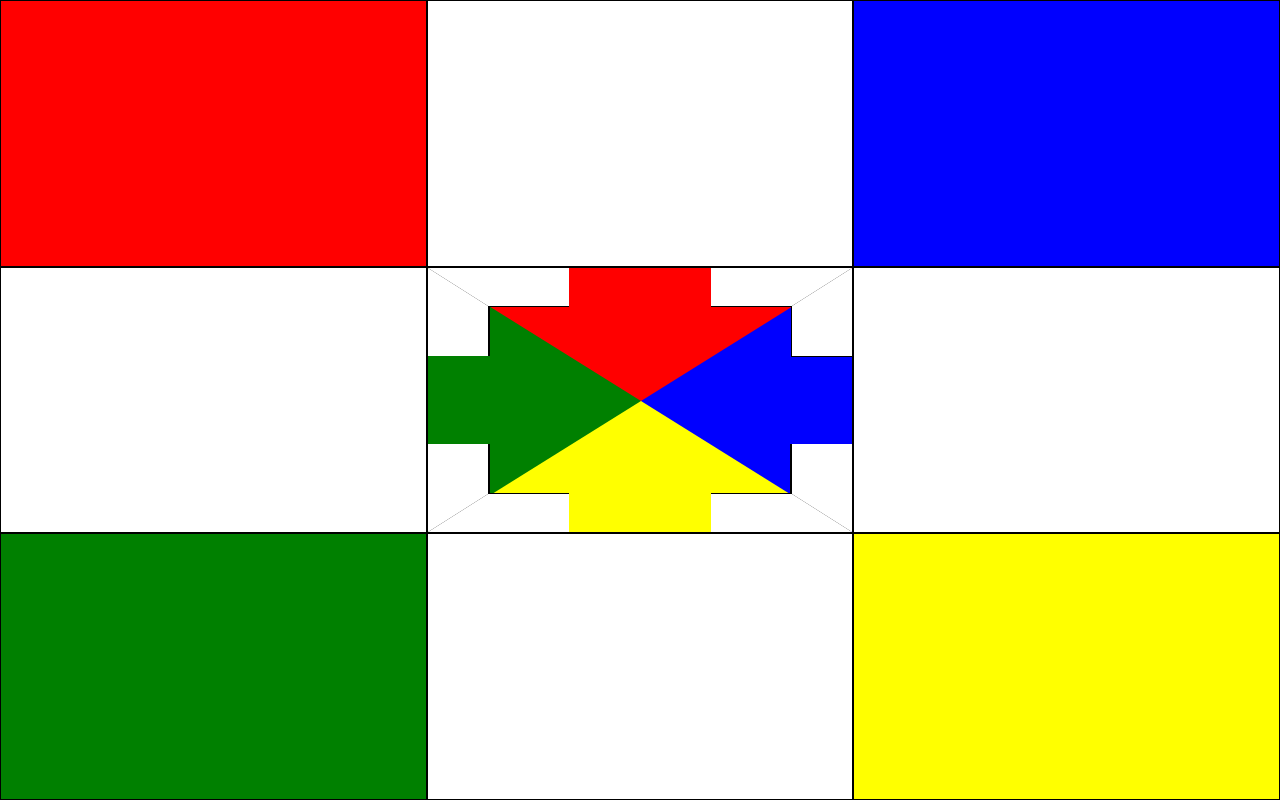
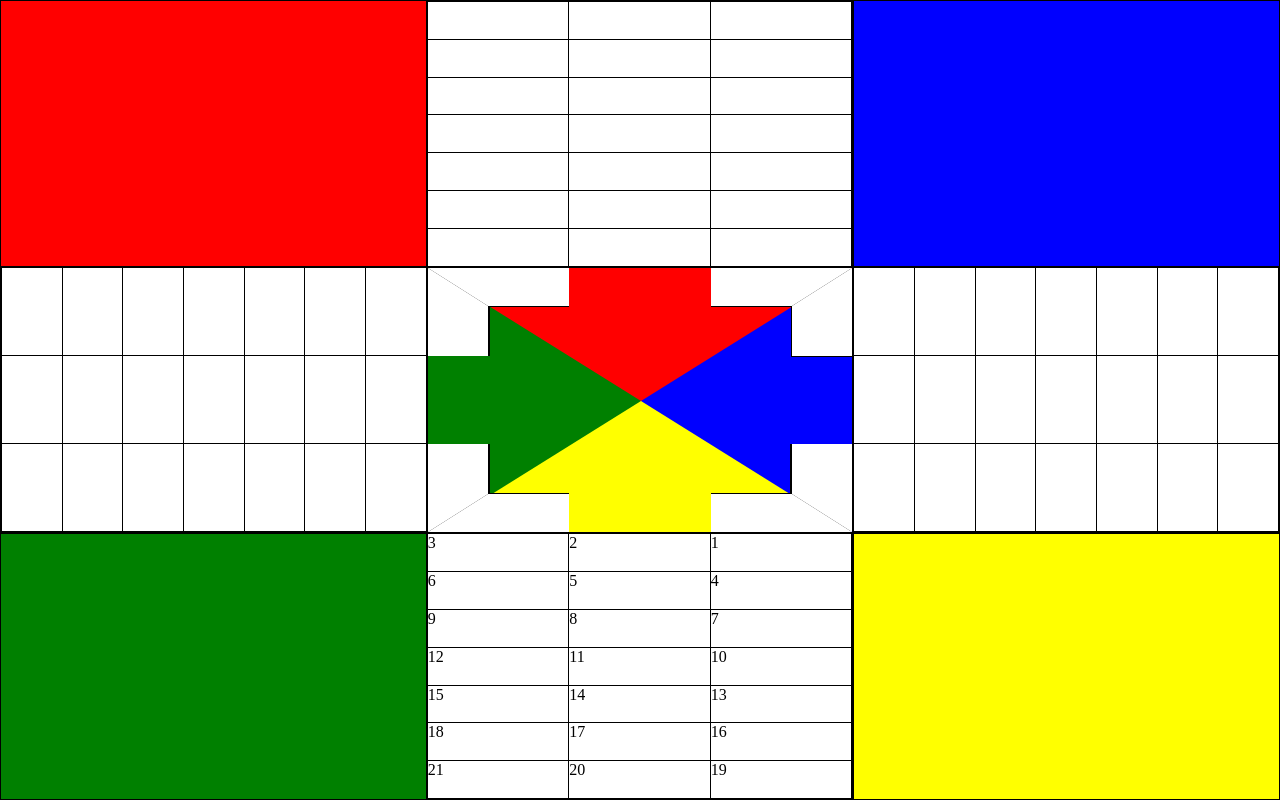
Before and after one commit to Xelemental69/McSupreme, a plain HTML site: page parchis/Parchis.html in a window 1280 px wide. Drawn offline with Linux system fonts and the light colour scheme.

Commit message:
Actualizado

```diff
--- a/parchis/Parchis.html
+++ b/parchis/Parchis.html
@@ -13,56 +13,62 @@
 
 		<div id= "f11">
 
-			<div id = "f11-1"></div>
-			<div id = "f11-2"></div>
-			<div id = "f11-3"></div>
-			<div id = "f11-4"></div>
-			<div id = "f11-5"></div>
-			<div id = "f11-6"></div>
-			<div id = "f11-7"></div>
-			<div id = "f11-8"></div>
-			<div id = "f11-9"></div>
-			<div id = "f11-10"></div>
-			<div id = "f11-11"></div>
-			<div id = "f11-12"></div>
-			<div id = "f11-13"></div>
-			<div id = "f11-14"></div>
-			<div id = "f11-15"></div>
-			<div id = "f11-16"></div>
-			<div id = "f11-17"></div>
-			<div id = "f11-18"></div>
-			<div id = "f11-19"></div>
-			<div id = "f11-20"></div>
-			<div id = "f11-21"></div>
+
 
 		</div>
-		<div id= "f12"></div>
+		<div id= "f12">
+
+			<div id = "f12-1"></div>
+			<div id = "f12-2"></div>
+			<div id = "f12-3"></div>
+			<div id = "f12-4"></div>
+			<div id = "f12-5"></div>
+			<div id = "f12-6"></div>
+			<div id = "f12-7"></div>
+			<div id = "f12-8"></div>
+			<div id = "f12-9"></div>
+			<div id = "f12-10"></div>
+			<div id = "f12-11"></div>
+			<div id = "f12-12"></div>
+			<div id = "f12-13"></div>
+			<div id = "f12-14"></div>
+			<div id = "f12-15"></div>
+			<div id = "f12-16"></div>
+			<div id = "f12-17"></div>
+			<div id = "f12-18"></div>
+			<div id = "f12-19"></div>
+			<div id = "f12-20"></div>
+			<div id = "f12-21"></div>
+
+		</div>
 		<div id= "f13">
 
-			<div id = "f13-1"></div>
-			<div id = "f13-2"></div>
-			<div id = "f13-3"></div>
-			<div id = "f13-4"></div>
-			<div id = "f13-5"></div>
-			<div id = "f13-6"></div>
-			<div id = "f13-7"></div>
-			<div id = "f13-8"></div>
-			<div id = "f13-9"></div>
-			<div id = "f13-10"></div>
-			<div id = "f13-11"></div>
-			<div id = "f13-12"></div>
-			<div id = "f13-13"></div>
-			<div id = "f13-14"></div>
-			<div id = "f13-15"></div>
-			<div id = "f13-16"></div>
-			<div id = "f13-17"></div>
-			<div id = "f13-18"></div>
-			<div id = "f13-19"></div>
-			<div id = "f13-20"></div>
-			<div id = "f13-21"></div>
+		</div>
+		<div id= "f21">
+
+			<div id = "f21-1"></div>
+			<div id = "f21-2"></div>
+			<div id = "f21-3"></div>
+			<div id = "f21-4"></div>
+			<div id = "f21-5"></div>
+			<div id = "f21-6"></div>
+			<div id = "f21-7"></div>
+			<div id = "f21-8"></div>
+			<div id = "f21-9"></div>
+			<div id = "f21-10"></div>
+			<div id = "f21-11"></div>
+			<div id = "f21-12"></div>
+			<div id = "f21-13"></div>
+			<div id = "f21-14"></div>
+			<div id = "f21-15"></div>
+			<div id = "f21-16"></div>
+			<div id = "f21-17"></div>
+			<div id = "f21-18"></div>
+			<div id = "f21-19"></div>
+			<div id = "f21-20"></div>
+			<div id = "f21-21"></div>
 
 		</div>
-		<div id= "f21"></div>
 		<div id= "f22">
 			<div id = "centro" ></div>
 
@@ -85,56 +91,62 @@
 			<div id = "t8"></div>
 
 		</div>
-		<div id= "f23"></div>
+		<div id= "f23">
+
+			<div id = "f23-1"></div>
+			<div id = "f23-2"></div>
+			<div id = "f23-3"></div>
+			<div id = "f23-4"></div>
+			<div id = "f23-5"></div>
+			<div id = "f23-6"></div>
+			<div id = "f23-7"></div>
+			<div id = "f23-8"></div>
+			<div id = "f23-9"></div>
+			<div id = "f23-10"></div>
+			<div id = "f23-11"></div>
+			<div id = "f23-12"></div>
+			<div id = "f23-13"></div>
+			<div id = "f23-14"></div>
+			<div id = "f23-15"></div>
+			<div id = "f23-16"></div>
+			<div id = "f23-17"></div>
+			<div id = "f23-18"></div>
+			<div id = "f23-19"></div>
+			<div id = "f23-20"></div>
+			<div id = "f23-21"></div>
+
+		</div>
 		<div id= "f31">
 
-			<div id = "f31-1"></div>
-			<div id = "f31-2"></div>
-			<div id = "f31-3"></div>
-			<div id = "f31-4"></div>
-			<div id = "f31-5"></div>
-			<div id = "f31-6"></div>
-			<div id = "f31-7"></div>
-			<div id = "f31-8"></div>
-			<div id = "f31-9"></div>
-			<div id = "f31-10"></div>
-			<div id = "f31-11"></div>
-			<div id = "f31-12"></div>
-			<div id = "f31-13"></div>
-			<div id = "f31-14"></div>
-			<div id = "f31-15"></div>
-			<div id = "f31-16"></div>
-			<div id = "f31-17"></div>
-			<div id = "f31-18"></div>
-			<div id = "f31-19"></div>
-			<div id = "f31-20"></div>
-			<div id = "f31-21"></div>
 
 		</div>
-		<div id= "f32"></div>
+		<div id= "f32">
+
+			<div id = "f32-1">1</div>
+			<div id = "f32-2">2</div>
+			<div id = "f32-3">3</div>
+			<div id = "f32-4">4</div>
+			<div id = "f32-5">5</div>
+			<div id = "f32-6">6</div>
+			<div id = "f32-7">7</div>
+			<div id = "f32-8">8</div>
+			<div id = "f32-9">9</div>
+			<div id = "f32-10">10</div>
+			<div id = "f32-11">11</div>
+			<div id = "f32-12">12</div>
+			<div id = "f32-13">13</div>
+			<div id = "f32-14">14</div>
+			<div id = "f32-15">15</div>
+			<div id = "f32-16">16</div>
+			<div id = "f32-17">17</div>
+			<div id = "f32-18">18</div>
+			<div id = "f32-19">19</div>
+			<div id = "f32-20">20</div>
+			<div id = "f32-21">21</div>
+
+		</div>
 		<div id= "f33">
 
-			<div id = "f33-1"></div>
-			<div id = "f33-2"></div>
-			<div id = "f33-3"></div>
-			<div id = "f33-4"></div>
-			<div id = "f33-5"></div>
-			<div id = "f33-6"></div>
-			<div id = "f33-7"></div>
-			<div id = "f33-8"></div>
-			<div id = "f33-9"></div>
-			<div id = "f33-10"></div>
-			<div id = "f33-11"></div>
-			<div id = "f33-12"></div>
-			<div id = "f33-13"></div>
-			<div id = "f33-14"></div>
-			<div id = "f33-15"></div>
-			<div id = "f33-16"></div>
-			<div id = "f33-17"></div>
-			<div id = "f33-18"></div>
-			<div id = "f33-19"></div>
-			<div id = "f33-20"></div>
-			<div id = "f33-21"></div>
 
 		</div>
 
```
